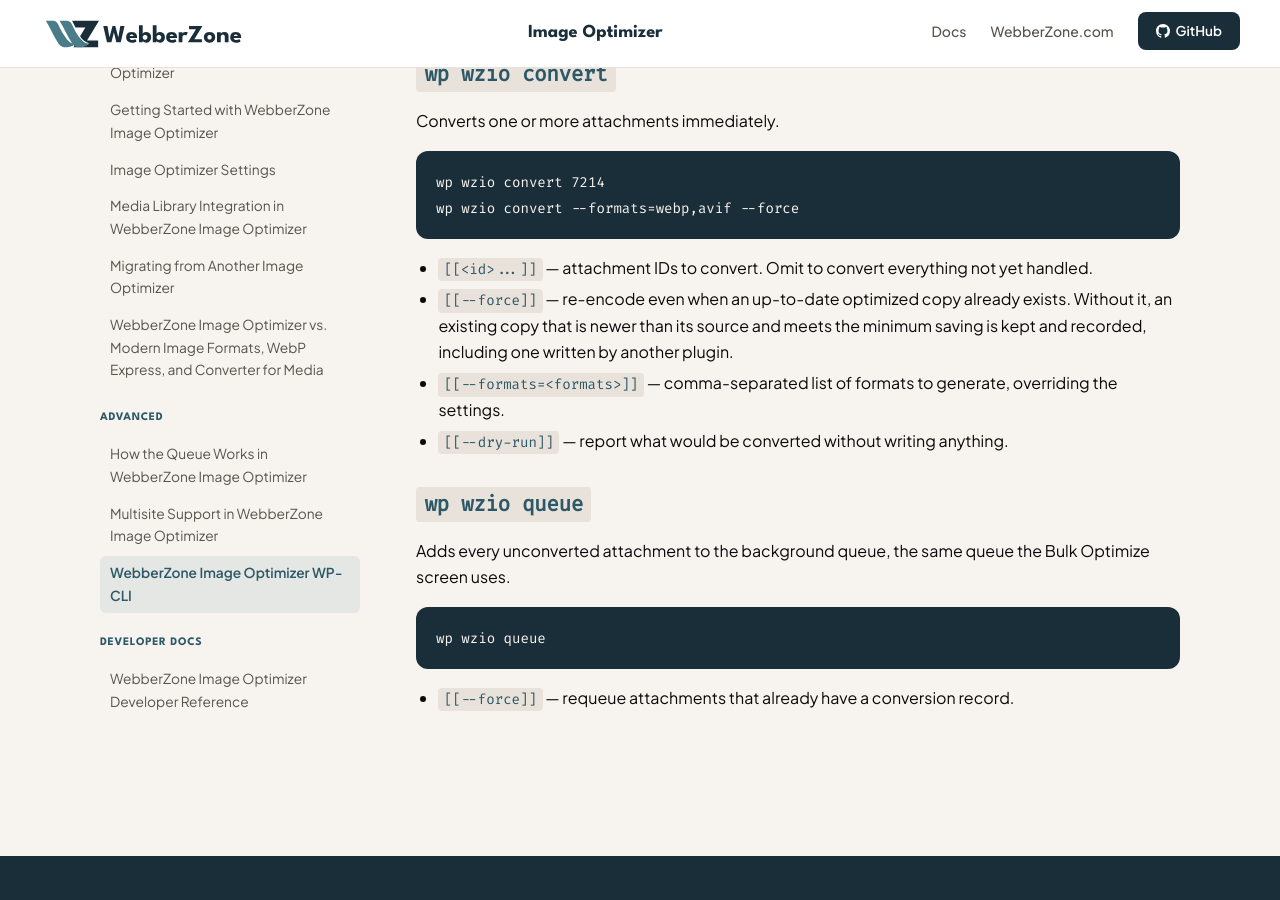
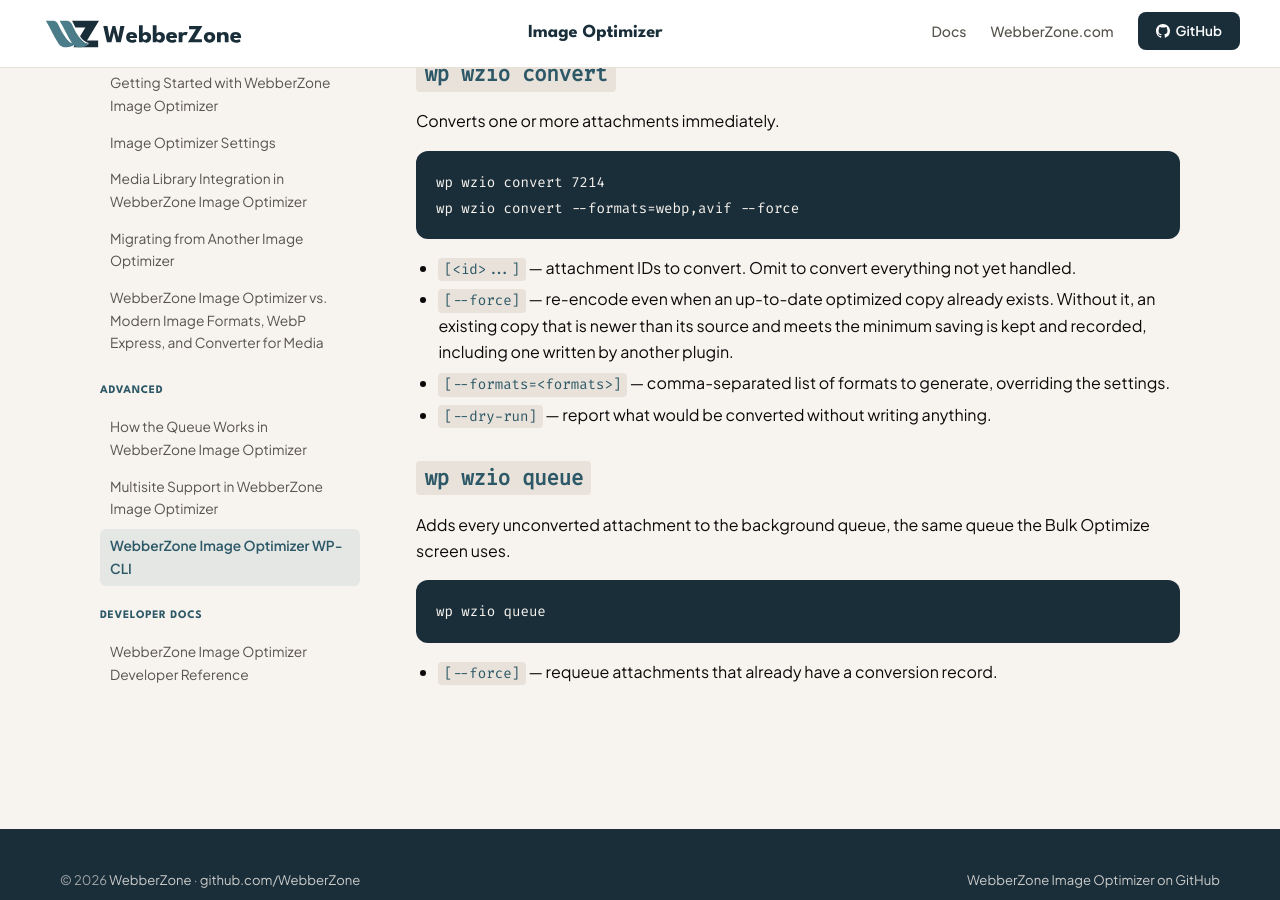
Before and after one commit to WebberZone/webberzone-image-optimizer, a Jekyll site: the page built from docs/02-wzio-advanced/webberzone-image-optimizer-wp-cli.md, in a window 1280 px wide and 900 px high, scrolled down 486 px. Built offline with Jekyll 4.4.1, drawn with Linux system fonts in a browser that asks for light colours.

Commit message:
Keep the docs landing page out of the KB import
The KB Pro GitHub importer takes every .md file under the mapped folder,
so docs/index.md was importing as an article titled "Documentation" with
the card grid as its body. Rename it to index.html — the body was already
HTML — and update the sidebar filter to match.

Fix the card links, which were URL-encoded Liquid and never expanded.

Also correct WP-CLI optional-argument brackets that had been escaped as
if they were shortcodes, add the missing frontmatter order fields, drop
the AI attribution line and the self-reference from the comparison
article, and backtick <picture> in the summary table.

````diff
--- a/_includes/sidebar.html
+++ b/_includes/sidebar.html
@@ -2,7 +2,7 @@
   <ul style="margin-bottom: 4px;">
     <li><a href="{{ '/docs/' | relative_url }}"{% if page.url == '/docs/' %} class="active"{% endif %}>Docs Home</a></li>
   </ul>
-  {% assign docs = site.pages | where_exp: "p", "p.path contains 'docs/'" | where_exp: "p", "p.name != 'index.md'" | sort: 'path' %}
+  {% assign docs = site.pages | where_exp: "p", "p.path contains 'docs/'" | where_exp: "p", "p.name != 'index.html'" | sort: 'path' %}
   {% assign sections = "" | split: "" %}
   {% for doc in docs %}
     {% assign parts = doc.path | split: "/" %}
--- a/docs/02-wzio-advanced/webberzone-image-optimizer-wp-cli.md
+++ b/docs/02-wzio-advanced/webberzone-image-optimizer-wp-cli.md
@@ -29,10 +30,10 @@ wp wzio convert 7214
 wp wzio convert --formats=webp,avif --force
 ```
 
-- `[[<id>...]]` — attachment IDs to convert. Omit to convert everything not yet handled.
-- `[[--force]]` — re-encode even when an up-to-date optimized copy already exists. Without it, an existing copy that is newer than its source and meets the minimum saving is kept and recorded, including one written by another plugin.
-- `[[--formats=<formats>]]` — comma-separated list of formats to generate, overriding the settings.
-- `[[--dry-run]]` — report what would be converted without writing anything.
+- `[<id>...]` — attachment IDs to convert. Omit to convert everything not yet handled.
+- `[--force]` — re-encode even when an up-to-date optimized copy already exists. Without it, an existing copy that is newer than its source and meets the minimum saving is kept and recorded, including one written by another plugin.
+- `[--formats=<formats>]` — comma-separated list of formats to generate, overriding the settings.
+- `[--dry-run]` — report what would be converted without writing anything.
 
 ## `wp wzio queue`
 
@@ -42,4 +43,4 @@ Adds every unconverted attachment to the background queue, the same queue the Bu
 wp wzio queue
 ```
 
-- `[[--force]]` — requeue attachments that already have a conversion record.
+- `[--force]` — requeue attachments that already have a conversion record.
````
Also changed, not shown: other parts of docs/02-wzio-advanced/webberzone-image-optimizer-wp-cli.md (+1 -0 lines), docs/01-wzio-getting-started/getting-started-with-webberzone-image-optimizer.md (+1 -0 lines), docs/01-wzio-getting-started/webberzone-image-optimizer-vs-alternatives.md (+3 -3 lines), docs/03-wzio-developer-docs/webberzone-image-optimizer-developer-reference.md (+1 -0 lines), docs/index.html (added, +33 -0 lines), docs/index.md (deleted, +0 -37 lines).
